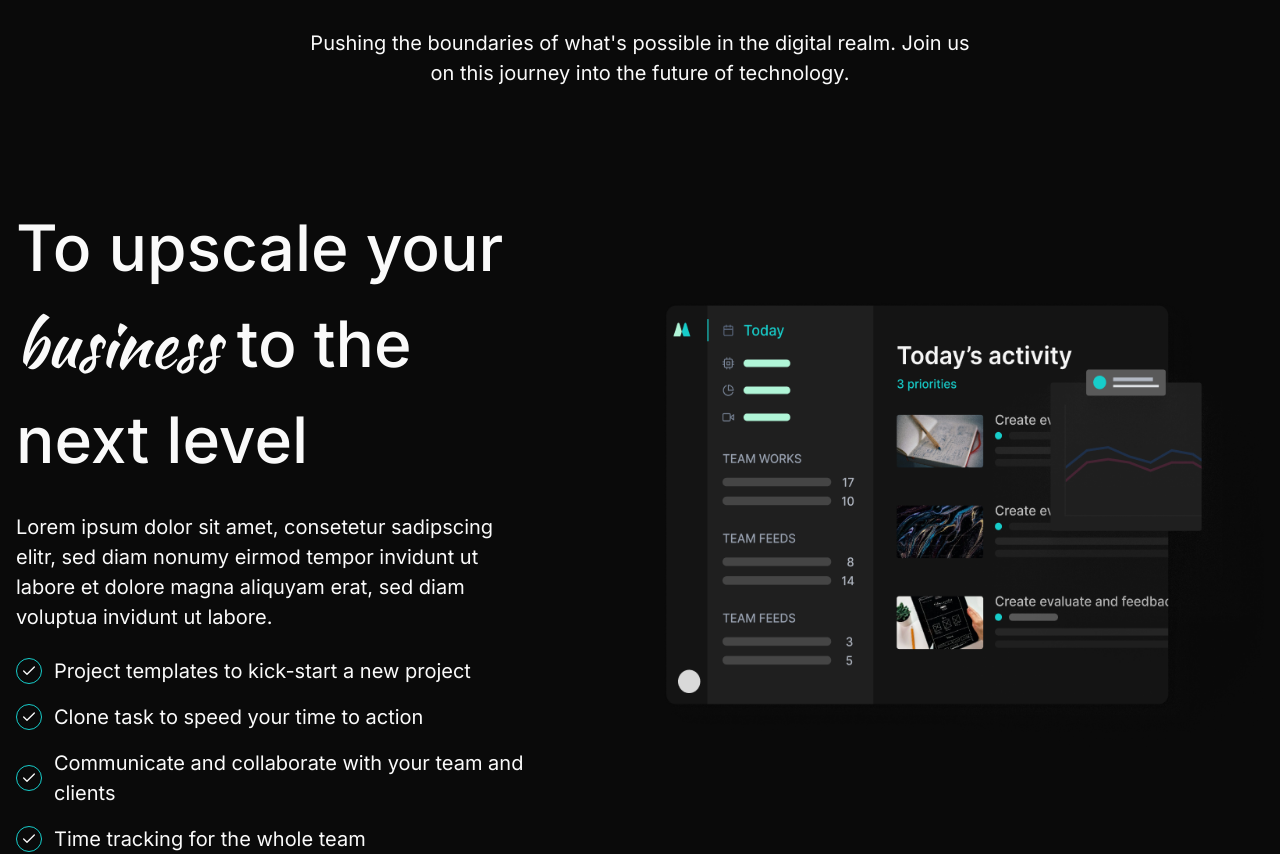
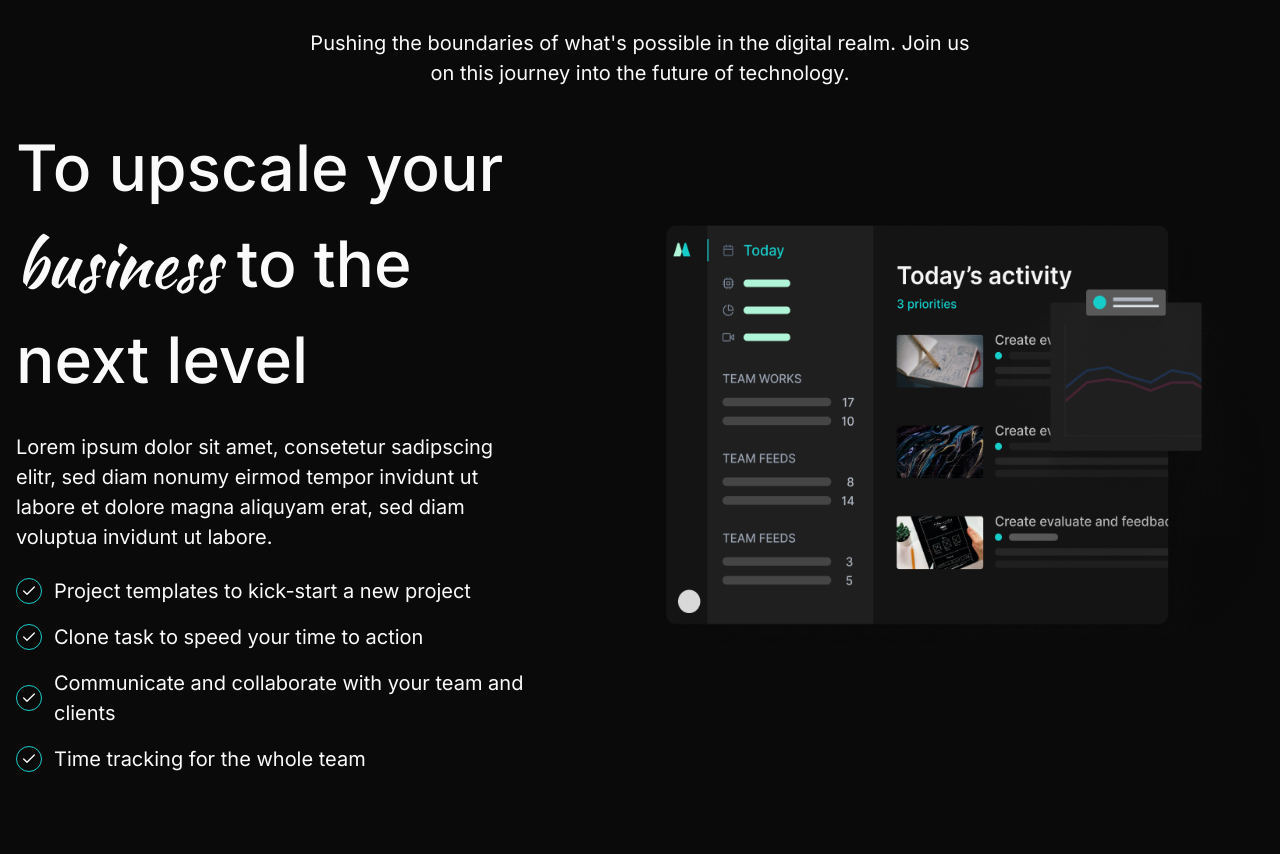
Before and after one commit to Roshen-Perera/ceylon-developers-portfolio, a Next.js app: page / in a window 1280 px wide. Shown: the part 720-1574 px from the top of the page. After the commit the page ends 1494 px from the top, so only its background shows below. Built offline with nearby package versions, Linux system fonts and the light colour scheme.

Commit message:
Refactor Why component layout for improved structure and remove unnecessary margin

```diff
--- a/components/todaysWorkIMG.tsx
+++ b/components/todaysWorkIMG.tsx
@@ -34,7 +34,7 @@ const TodaysWorkIMG = () => {
         alt={"today's activity dashboard"}
         width={686}
         height={487}
-        className="w-[335.47px] h-[237.88px]  sm:w-[587px] sm:h-[424px] md:w-[673px] md:h-[424px] lg:w-[455px] lg:h-[341.25px] xl:w-[600px] xl:h-[450px] 2xl:w-[686px] 2xl:h-[487px]"
+        className="w-[335.47px] h-[237.88px] lg:w-[455px] lg:h-[341.25px] xl:w-[600px] xl:h-[450px] 2xl:w-[686px] 2xl:h-[487px]"
         style={{ opacity: 1 }}
       />
     </div>
--- a/components/why.tsx
+++ b/components/why.tsx
@@ -6,7 +6,7 @@ import TodaysWorkIMG from './todaysWorkIMG';
 
 const Why = () => {
   return (
-    <div className="flex flex-col items-center justify-center lg:mt-20 px-4 lg:px-0 gap-12 relative">
+    <div className="flex flex-col items-center justify-center">
       {/* <MeshVector /> */}
       <div className="grid grid-cols-1 lg:grid-cols-2 items-center justify-center gap-12">
         <div className="flex flex-col gap-6 flex-1 max-w-lg items-center justify-center text-center lg:text-left lg:items-start">
```
